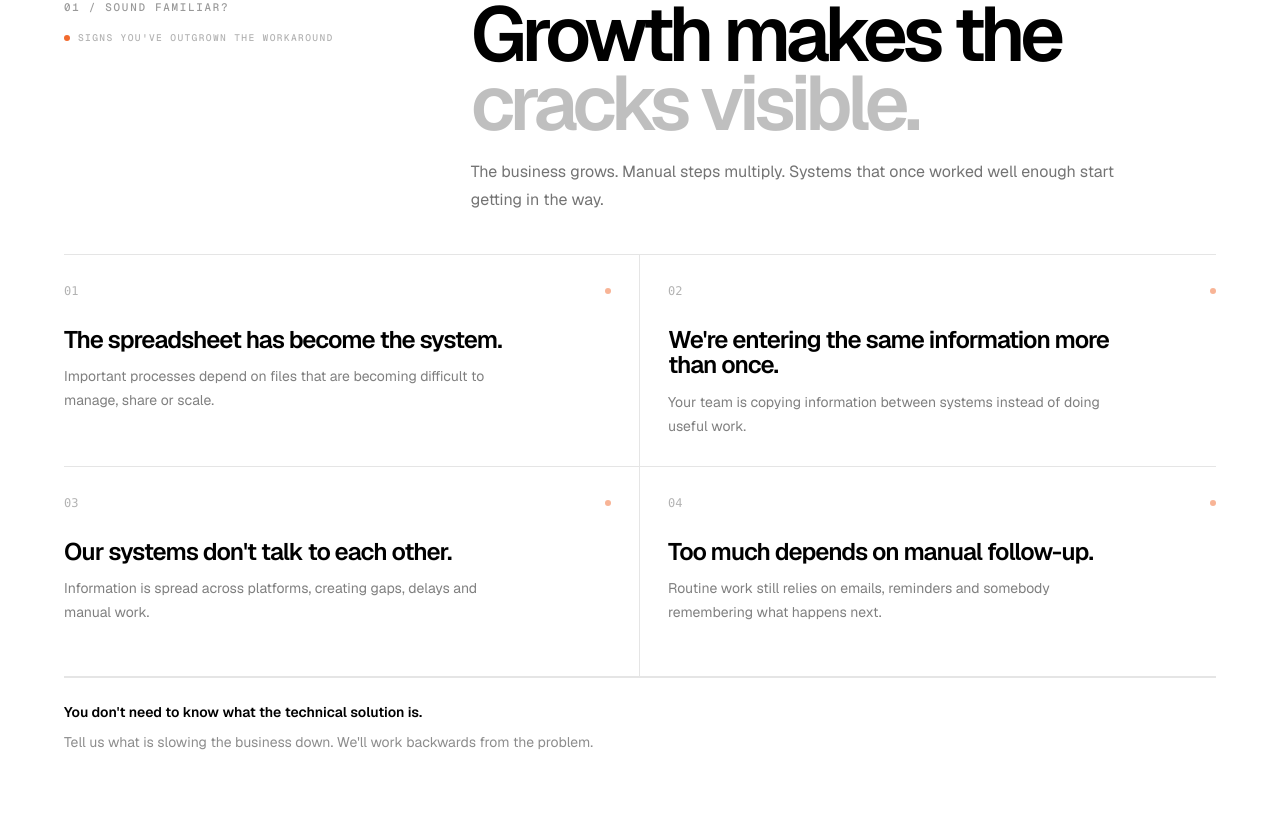
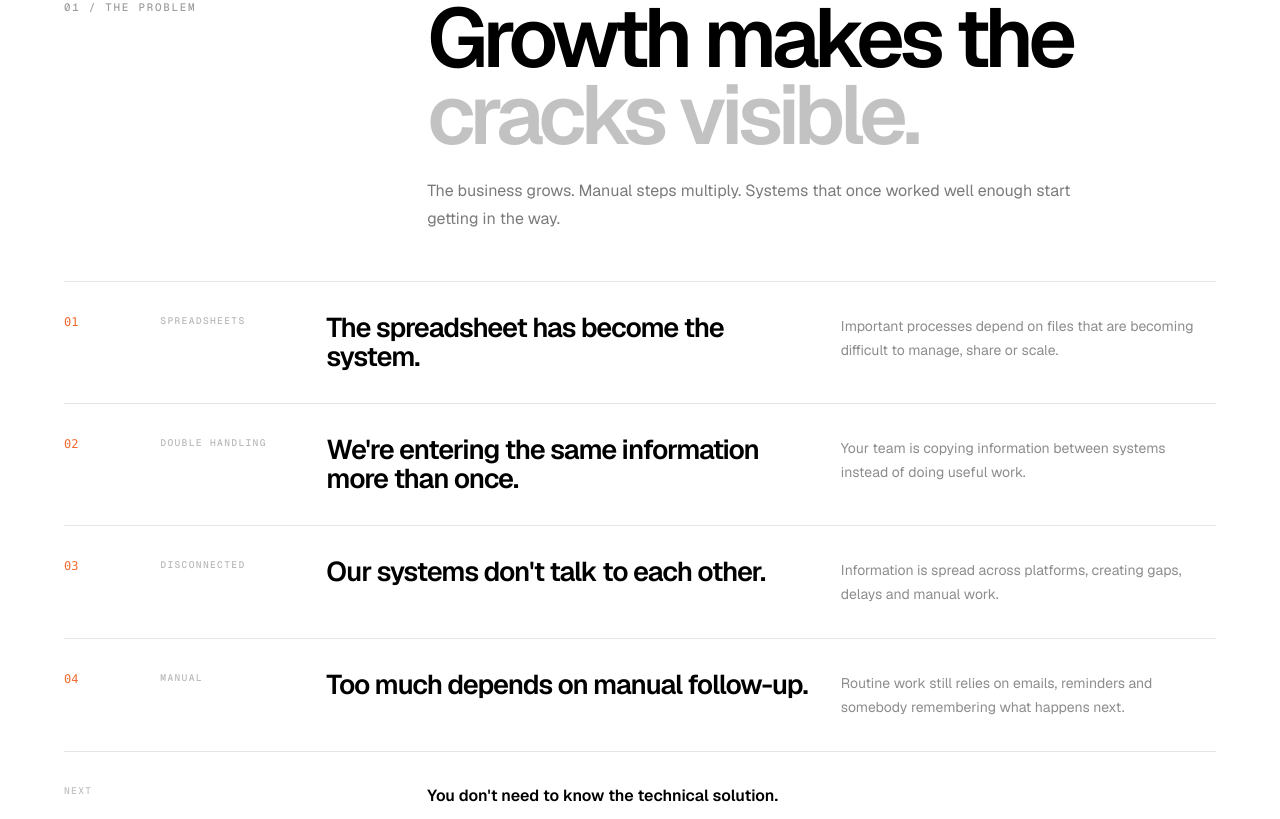
Before and after one commit to wilsonmugwe/drylake-website, a Next.js app: page / in a window 1280 px wide. Shown: the part 896-1715 px from the top of the page. Built offline with nearby package versions, Linux system fonts and the light colour scheme; no server answers.

Commit message:
Update Problems.tsx

```diff
--- a/components/sections/Problems.tsx
+++ b/components/sections/Problems.tsx
@@ -1,26 +1,31 @@
 "use client";
 
 import { motion } from "motion/react";
+
 import Container from "@/components/ui/Container";
 
 const problems = [
   {
     number: "01",
+    label: "SPREADSHEETS",
     title: "The spreadsheet has become the system.",
     text: "Important processes depend on files that are becoming difficult to manage, share or scale.",
   },
   {
     number: "02",
+    label: "DOUBLE HANDLING",
     title: "We're entering the same information more than once.",
     text: "Your team is copying information between systems instead of doing useful work.",
   },
   {
     number: "03",
+    label: "DISCONNECTED",
     title: "Our systems don't talk to each other.",
     text: "Information is spread across platforms, creating gaps, delays and manual work.",
   },
   {
     number: "04",
+    label: "MANUAL",
     title: "Too much depends on manual follow-up.",
     text: "Routine work still relies on emails, reminders and somebody remembering what happens next.",
   },
@@ -30,86 +35,91 @@ export default function Problems() {
   return (
     <section
       id="problems"
-      className="relative overflow-hidden bg-white py-10 text-black sm:py-20 lg:py-24"
+      className="relative bg-white py-12 text-black sm:py-20 lg:py-24"
     >
       <Container>
-        {/* Heading */}
-        <div className="grid gap-4 border-b border-black/10 pb-6 sm:gap-6 sm:pb-8 lg:grid-cols-[0.65fr_1.35fr] lg:gap-12 lg:pb-10">
+        <div className="grid gap-5 border-b border-black/10 pb-8 lg:grid-cols-[0.55fr_1.45fr] lg:gap-16 lg:pb-12">
           <div>
-            <p className="section-label text-black/40">
-              01 / Sound Familiar?
+            <p className="section-label text-black/38">
+              01 / The Problem
             </p>
-
-            <div className="mt-2.5 flex items-center gap-2 sm:mt-4">
-              <span className="h-1.5 w-1.5 rounded-full bg-[#f26a2e]" />
-
-              <span className="tech-label text-black/30">
-                SIGNS YOU&apos;VE OUTGROWN THE WORKAROUND
-              </span>
-            </div>
           </div>
 
           <div>
-            <h2 className="max-w-4xl text-[2.35rem] font-semibold leading-[0.93] tracking-[-0.055em] sm:text-[clamp(3rem,6vw,6rem)] sm:leading-[0.9] sm:tracking-[-0.065em]">
+            <h2 className="max-w-5xl text-[clamp(2.55rem,11vw,4rem)] font-semibold leading-[0.92] tracking-[-0.06em] sm:text-[clamp(4rem,6.5vw,6.5rem)]">
               Growth makes the
-              <span className="text-black/25"> cracks visible.</span>
+              <br className="hidden sm:block" />
+              <span className="text-black/24">
+                {" "}cracks visible.
+              </span>
             </h2>
 
-            <p className="mt-3 max-w-2xl text-sm leading-6 text-black/55 sm:mt-5 sm:text-base sm:leading-7">
+            <p className="mt-4 max-w-2xl text-sm leading-6 text-black/52 sm:mt-6 sm:text-base sm:leading-7">
               The business grows. Manual steps multiply. Systems that once
               worked well enough start getting in the way.
             </p>
           </div>
         </div>
 
-        {/* Problems */}
-        <div className="grid sm:grid-cols-2">
+        <div>
           {problems.map((problem, index) => (
             <motion.article
-              key={problem.title}
-              initial={{ opacity: 0, y: 12 }}
+              key={problem.number}
+              initial={{ opacity: 0, y: 10 }}
               whileInView={{ opacity: 1, y: 0 }}
-              viewport={{ once: true, amount: 0.2 }}
+              viewport={{ once: true, amount: 0.25 }}
               transition={{
                 duration: 0.4,
-                delay: index * 0.04,
+                delay: index * 0.035,
               }}
               className="
-                group border-b border-black/10 py-5
-                sm:min-h-[210px] sm:px-7 sm:py-7
-                sm:odd:border-r sm:odd:pl-0
-                sm:even:pr-0
+                group
+                grid
+                gap-2
+                border-b
+                border-black/10
+                py-5
+                sm:py-7
+                lg:grid-cols-[0.12fr_0.25fr_0.9fr_0.7fr]
+                lg:items-start
+                lg:gap-8
+                lg:py-8
               "
             >
-              <div className="flex items-center justify-between">
-                <span className="font-mono text-[0.65rem] text-black/30 sm:text-xs">
+              <span className="font-mono text-[0.62rem] text-[#f26a2e] sm:text-xs">
                 {problem.number}
               </span>
 
-                <span className="h-1.5 w-1.5 rounded-full bg-[#f26a2e] opacity-50" />
-              </div>
+              <span className="tech-label text-black/28">
+                {problem.label}
+              </span>
 
-              <h3 className="mt-4 max-w-md text-xl font-semibold leading-[1.05] tracking-[-0.04em] sm:mt-7 sm:text-2xl">
+              <h3 className="max-w-xl text-xl font-semibold leading-[1.05] tracking-[-0.04em] sm:text-2xl lg:text-[1.7rem]">
                 {problem.title}
               </h3>
 
-              <p className="mt-2.5 max-w-md text-sm leading-5 text-black/50 sm:mt-3 sm:leading-6">
+              <p className="max-w-lg text-sm leading-5 text-black/45 sm:leading-6">
                 {problem.text}
               </p>
             </motion.article>
           ))}
         </div>
 
-        {/* Transition */}
-        <div className="pt-5 sm:border-t sm:border-black/10 sm:pt-6">
-          <p className="text-sm font-semibold leading-5">
-            You don&apos;t need to know what the technical solution is.
+        <div className="grid gap-2 pt-6 lg:grid-cols-[0.55fr_1.45fr] lg:gap-16 lg:pt-8">
+          <span className="tech-label text-black/25">
+            NEXT
+          </span>
+
+          <div>
+            <p className="text-sm font-semibold sm:text-base">
+              You don&apos;t need to know the technical solution.
             </p>
 
-          <p className="mt-1.5 max-w-xl text-sm leading-5 text-black/45 sm:mt-2 sm:leading-6">
+            <p className="mt-1.5 max-w-xl text-sm leading-6 text-black/45">
               Tell us what is slowing the business down. We&apos;ll work
               backwards from the problem.
             </p>
+          </div>
         </div>
       </Container>
     </section>
```
Lines whose indentation alone changed are shown as unchanged.
